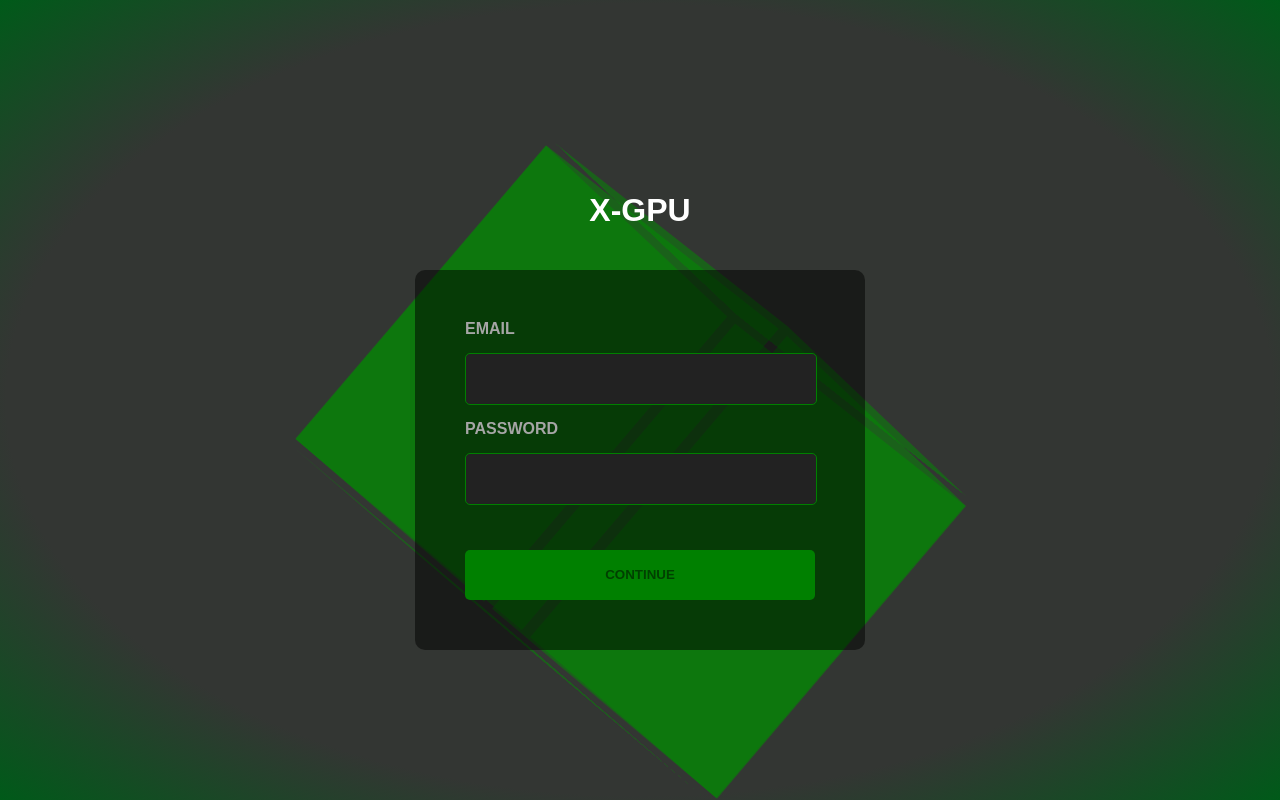
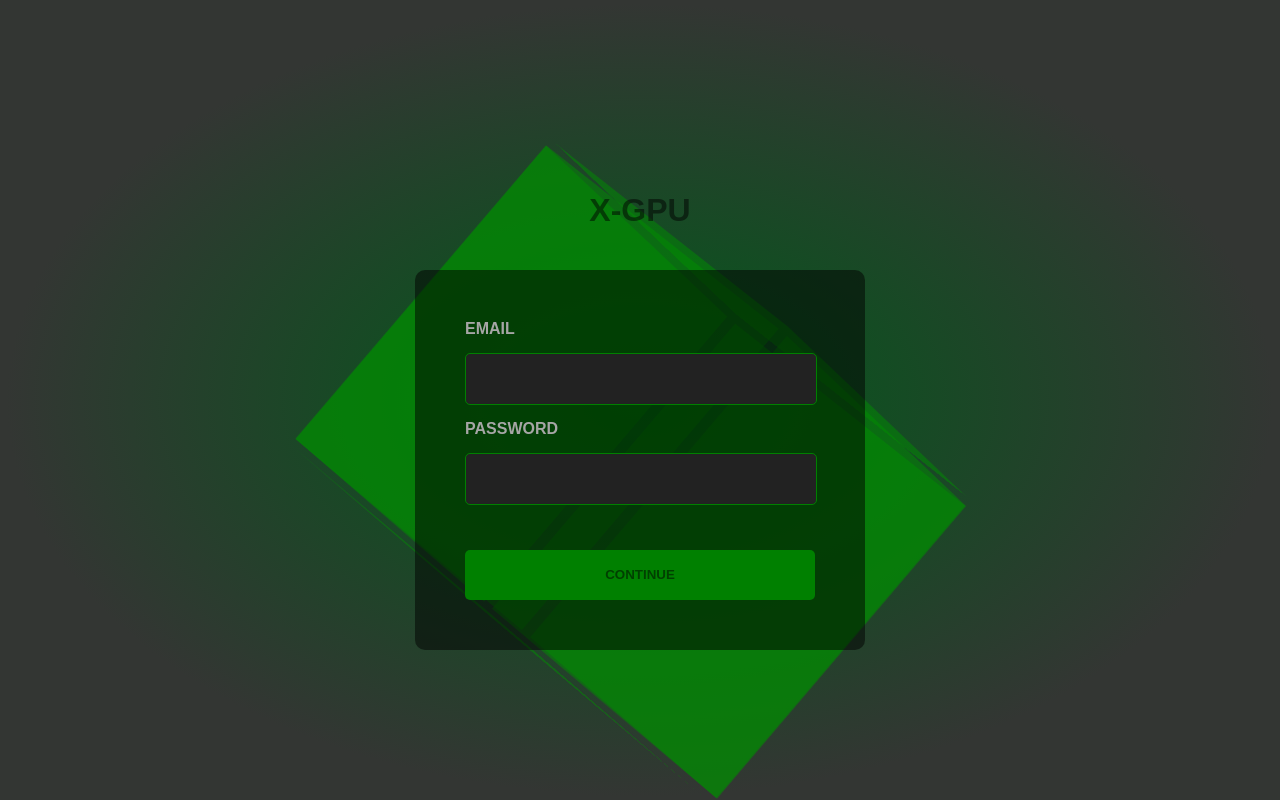
Before and after one commit to TBS093A/render-app-frontend, a Gatsby site: page / in a window 1280 px wide. Built offline with nearby package versions, Linux system fonts and the light colour scheme; Gatsby itself is replaced by a stand-in of ours.

Commit message:
feat(login page): improve gradient & change header color
-

```diff
--- a/src/styles/general.000.scss
+++ b/src/styles/general.000.scss
@@ -1,9 +1,9 @@
 // Define common variables
-$background-base-start: rgb(51,54,51, 1);
-$background-base-end: rgba(0, 90, 25, 1);
+$background-base-start: rgba(0, 90, 25, 1);
+$background-base-end: rgb(51,54,51, 1);
 $header-background: 0;
 $form-background: rgba(0,0,0,0.5);
-$header-color: white;
+$header-color: $form-background;
 $button-background: green;
 $border-color: green;
 $input-background: #222;
@@ -17,7 +17,7 @@ body, html {
   font-family: $font-family-default;
   font-weight: 680;
   tab-size: 4;
-  background: radial-gradient($background-base-start 70%, $background-base-end);
+  background: radial-gradient($background-base-start, $background-base-end 70%);
   color: white;
   display: flex;
   justify-content: center; // Center horizontally
```
